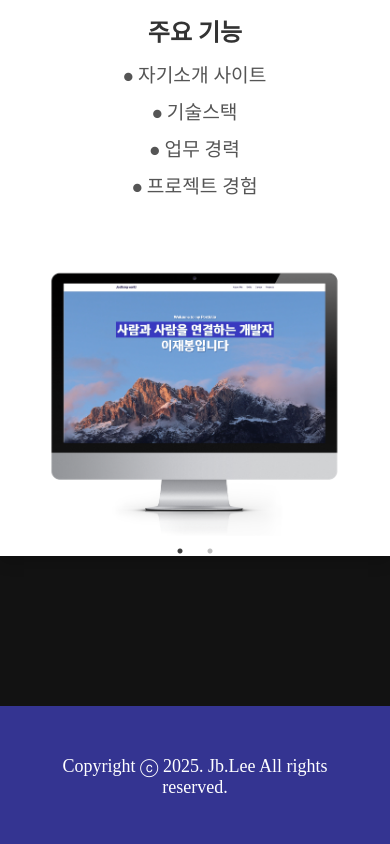
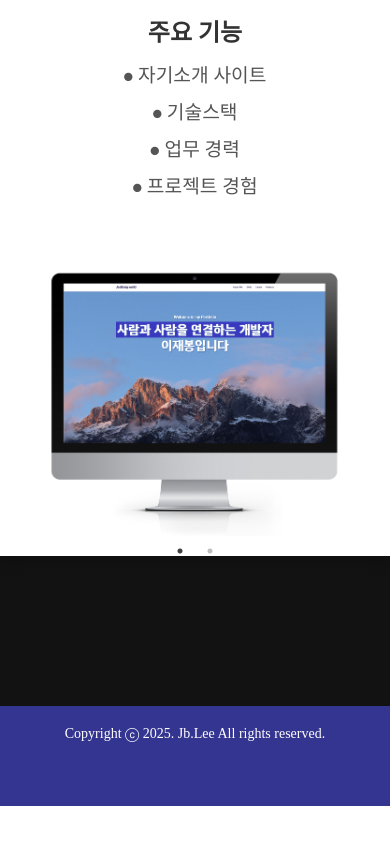
Before and after one commit to woor1668/portfolio, a React (Create React App) app: page / in a window 390 px wide. Shown: the part 9882-10726 px from the top of the page. After the commit the page ends 10688 px from the top, so only its background shows below. Built offline with nearby package versions, Linux system fonts and the light colour scheme; the HTML template or start-up script is replaced by a standard one; a web font is replaced by a local one.

Commit message:
footer update

```diff
--- a/src/components/Footer/Footer.css
+++ b/src/components/Footer/Footer.css
@@ -9,3 +9,15 @@
     font-size: 18px;
     margin: 0;
   }
+
+
+@media (max-width: 768px) {
+  .footer-container {
+    padding: 20px;
+    height: 60px;
+  }
+
+  .footer-text {
+    font-size: 14px;
+  }
+}
```
